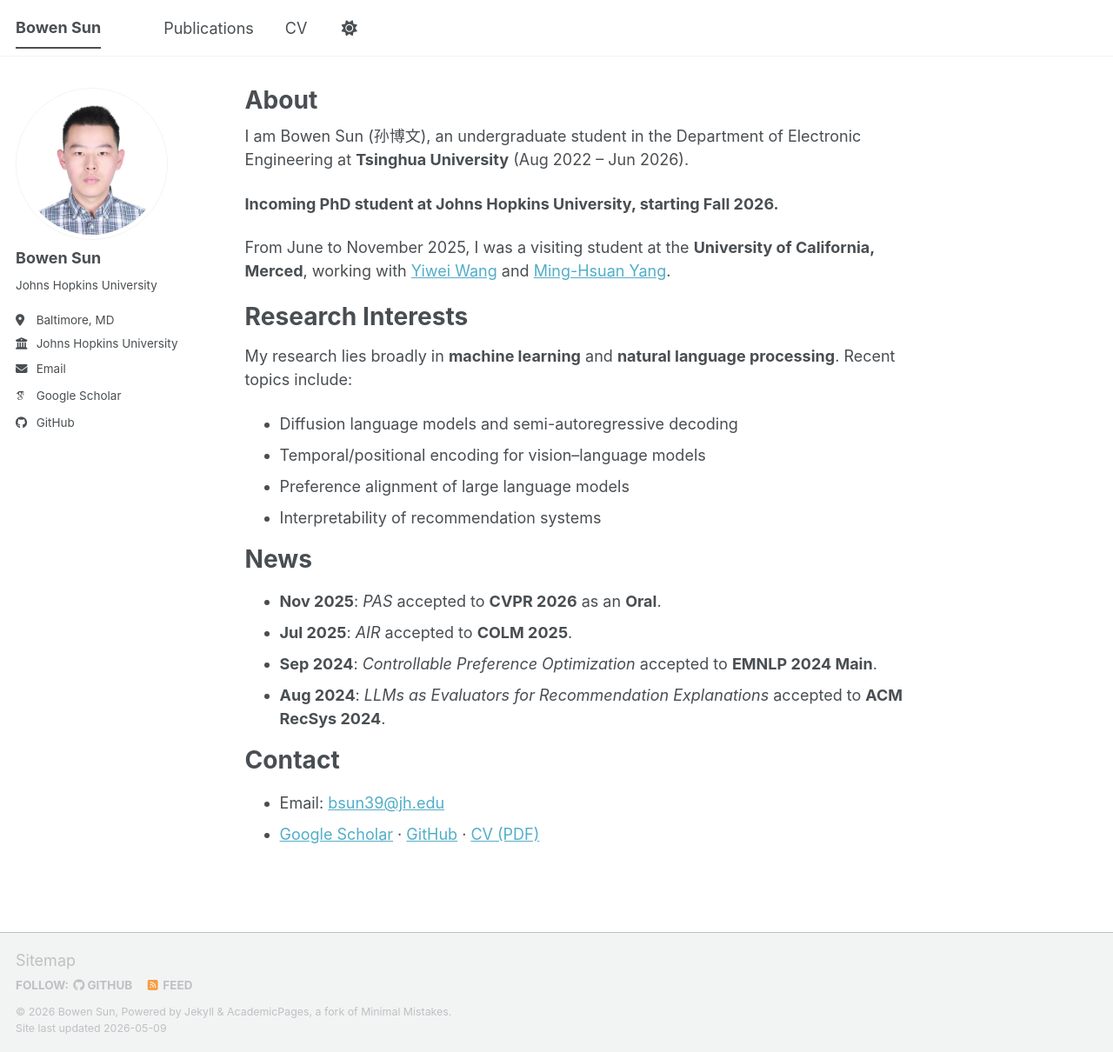
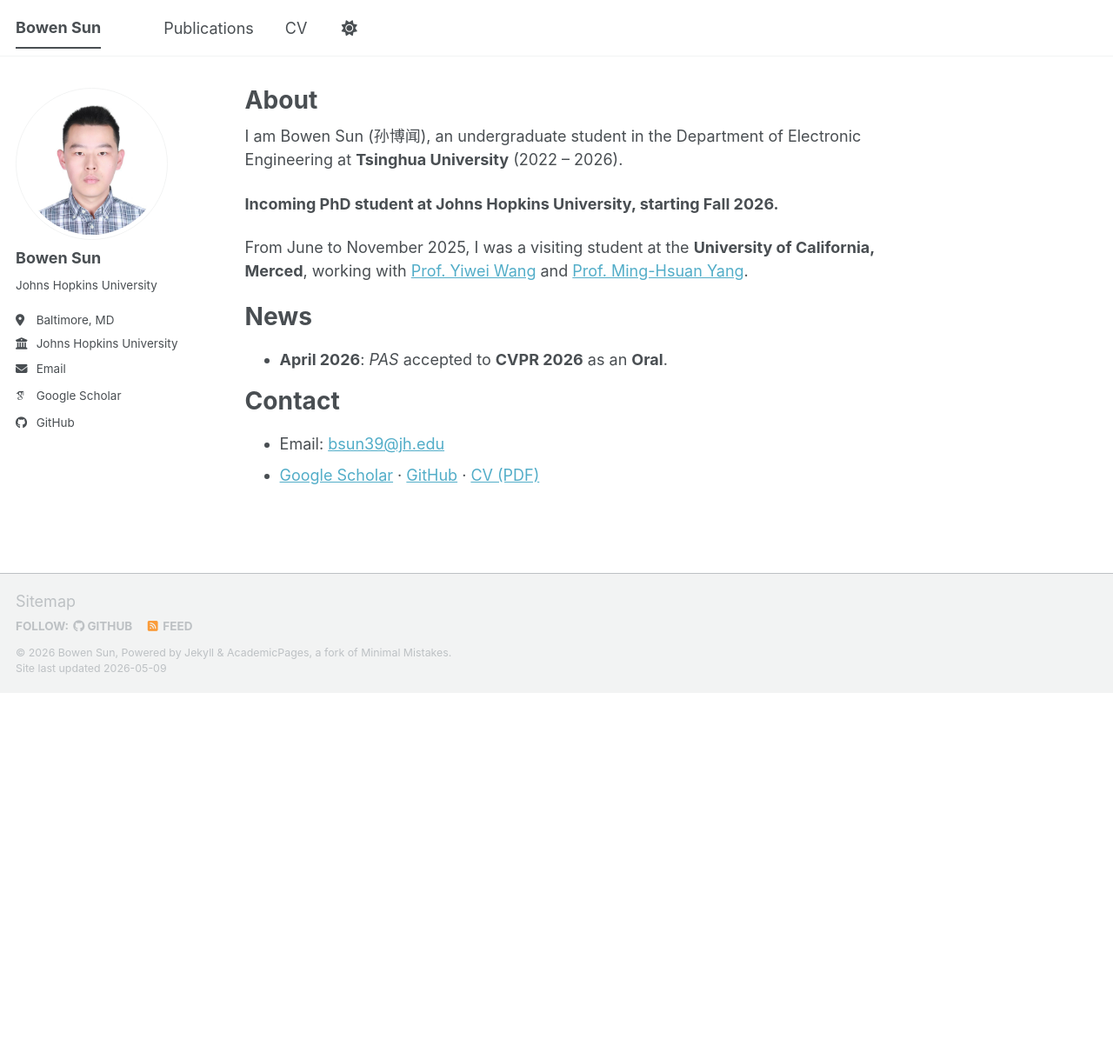
Before and after one commit to Bowen-Sun-0728/Bowen-Sun-0728.github.io, a Jekyll site: the page built from _pages/about.md, in a window 1280 px wide and 1210 px high. Shown: the whole window at 87% size. Built offline with Jekyll 4.4.1, drawn with Linux system fonts in a browser that asks for light colours; some web fonts are replaced; a script bundle is joined from its source files by our own code; library files that are not in the unit come from our copies.

Commit message:
Correct hallucination

```diff
--- a/_pages/about.md
+++ b/_pages/about.md
@@ -7,26 +7,15 @@
   - /about.html
 ---
 
-I am Bowen Sun (孙博文), an undergraduate student in the Department of Electronic Engineering at **Tsinghua University** (Aug 2022 – Jun 2026).
+I am Bowen Sun (孙博闻), an undergraduate student in the Department of Electronic Engineering at **Tsinghua University** (2022 – 2026).
 
 **Incoming PhD student at Johns Hopkins University, starting Fall 2026.**
 
-From June to November 2025, I was a visiting student at the **University of California, Merced**, working with [Yiwei Wang](https://wangywust.github.io/) and [Ming-Hsuan Yang](https://faculty.ucmerced.edu/mhyang/).
-
-Research Interests
-======
-My research lies broadly in **machine learning** and **natural language processing**. Recent topics include:
-- Diffusion language models and semi-autoregressive decoding
-- Temporal/positional encoding for vision–language models
-- Preference alignment of large language models
-- Interpretability of recommendation systems
+From June to November 2025, I was a visiting student at the **University of California, Merced**, working with [Prof. Yiwei Wang](https://wangywust.github.io/) and [Prof. Ming-Hsuan Yang](https://faculty.ucmerced.edu/mhyang/).
 
 News
 ======
-- **Nov 2025**: *PAS* accepted to **CVPR 2026** as an **Oral**.
-- **Jul 2025**: *AIR* accepted to **COLM 2025**.
-- **Sep 2024**: *Controllable Preference Optimization* accepted to **EMNLP 2024 Main**.
-- **Aug 2024**: *LLMs as Evaluators for Recommendation Explanations* accepted to **ACM RecSys 2024**.
+- **April 2026**: *PAS* accepted to **CVPR 2026** as an **Oral**.
 
 Contact
 ======
```
Also changed, not shown: _pages/cv.md (+5 -5 lines).
